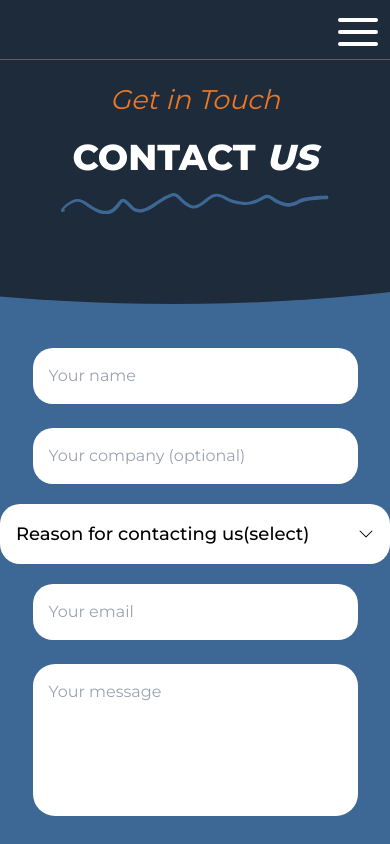
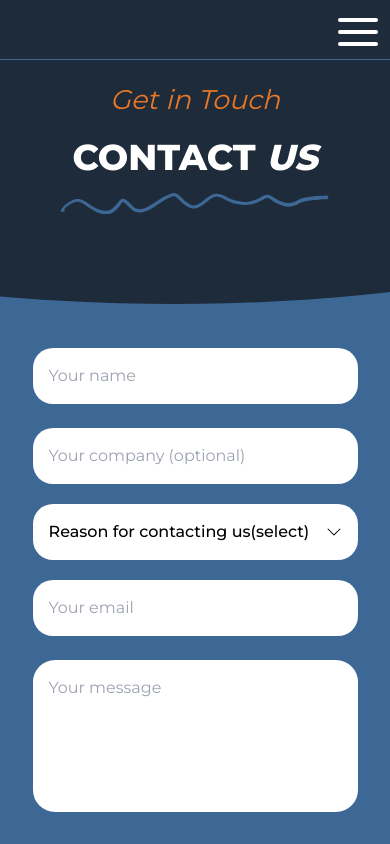
Before and after one commit to bluebird-technologies/bluebird_tech_OLD, a Next.js app: page /contact in a window 390 px wide. Shown: the top 844 px of the page. Built offline with nearby package versions, Linux system fonts and the light colour scheme.

Commit message:
responsiveness added to dropdown component

```diff
--- a/components/SelectDropdown.tsx
+++ b/components/SelectDropdown.tsx
@@ -21,15 +21,17 @@ function SelectDropdown({ placeholder, options, selectedItem }: Props) {
     <div
       className={
         !isOpened
-          ? 'bg-white relative rounded-[20px] items-center w-[518px] my-2 cursor-pointer'
-          : 'bg-white relative rounded-t-[20px] items-center w-[518px] my-2 cursor-pointer'
+          ? 'bg-white relative rounded-[20px] items-center lg:w-[518px] my-2 cursor-pointer w-5/6'
+          : 'bg-white relative rounded-t-[20px] items-center lg:w-[518px] my-2 cursor-pointer w-5/6'
       }
     >
       <div
         onClick={() => setIsOpened((prev) => !prev)}
         className={'flex flex-1 py-4  px-4 justify-between items-center'}
       >
-        <span className="text-lg font-medium">{selectedOption ? selectedOption : placeholder}</span>
+        <span className="md:text-lg text-base font-medium">
+          {selectedOption ? selectedOption : placeholder}
+        </span>
         <div>{isOpened ? chevronUp : chevronDown}</div>
       </div>
       {isOpened && (
@@ -40,7 +42,7 @@ function SelectDropdown({ placeholder, options, selectedItem }: Props) {
               className="py-[14px] h-full flex-1 flex hover:bg-[#CBCBCB] cursor-pointer"
               key={key}
             >
-              <span className="font-semibold text-lg px-4">{item}</span>
+              <span className="font-semibold text-base md:text-lg px-4">{item}</span>
             </div>
           ))}
         </div>
```
